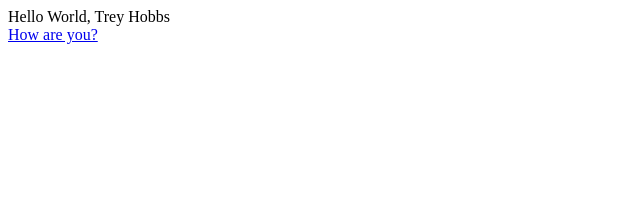
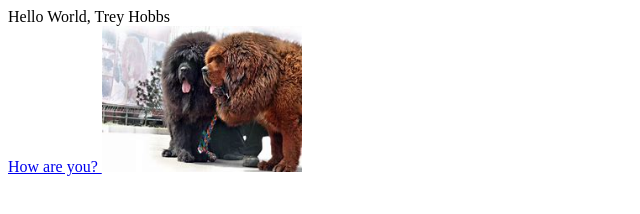
Before and after one commit to treyto999/WebDesignTH, a plain HTML site: page index.html in a window 1280 px wide. Shown: the whole page, without its empty margins (0-640 px from the left). Drawn offline with Linux system fonts and the light colour scheme.

Commit message:
Added a photo

```diff
--- a/index.html
+++ b/index.html
@@ -14,5 +14,6 @@
     <a href="How-are-you">
       How are you?
     </a>
+    <img src="dog.jpg" width="200">
   </body>
 </html>
```
